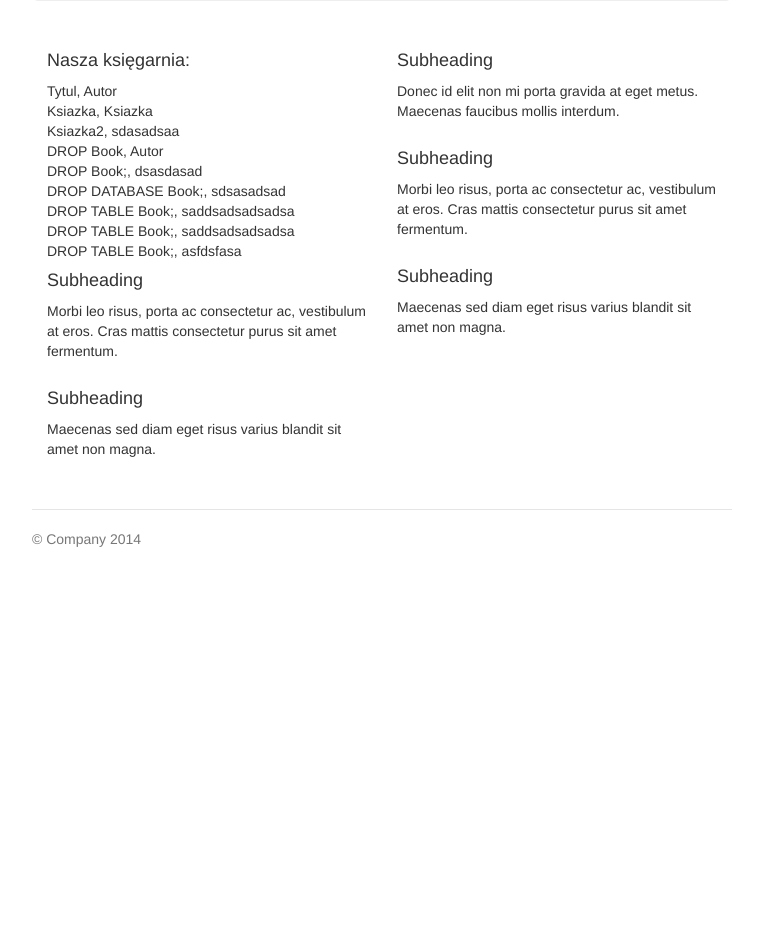
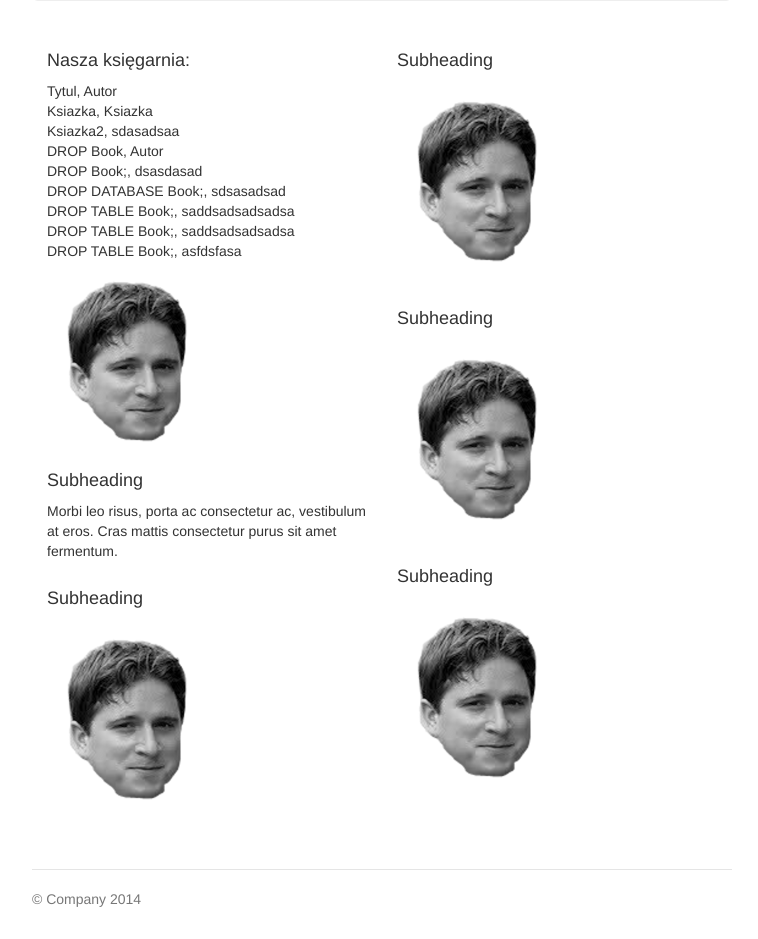
Before and after one commit to Pindzia/TAS_Projekt_GR_3, a Django app: page / in a window 1280 px wide. Shown: the part 705-1644 px from the top of the page, without its empty margins (258-1016 px from the left). Before the commit the page ends 1252 px from the top, so only its background shows below. Run offline with Django 3.2, Linux system fonts and the light colour scheme; data comes from the database, SQL or seed files in the repository; both versions use the stored data as it was after the commit; parts of the project's set-up code (start-up, migrations or seed data) failed here and were passed over; some libraries are stand-ins or nearby versions.

Commit message:
Pierwsze spotkanie

```diff
--- a/books/views.py
+++ b/books/views.py
@@ -14,7 +14,6 @@ def home(request):
         new_book.save() # I zapisujemy do bazy danych. To wszystko.
 
     books = Book.objects.all()
-    print books
 
     template = "home.html"
     context = {"addBookForm":addBookForm, "books":books}
--- a/templates/base.html
+++ b/templates/base.html
@@ -14,7 +14,7 @@
     <title>Księgarnia</title>
 
     <!-- Bootstrap core CSS -->
-    <link href="{% static 'css/bootstrap.min.css' %}" rel="stylesheet">
+    <link href="{% static 'css/bootstrap.min.css' %}" rel="stylesheet"> <!-- Linkowanie plikow static !-->
 
     <!-- Custom styles for this template -->
     <link href="{% static 'css/jumbotron.css' %}" rel="stylesheet">
--- a/templates/home.html
+++ b/templates/home.html
@@ -1,4 +1,5 @@
 {% extends "base.html" %}
+{% load staticfiles %}
 
 
 
@@ -58,23 +59,24 @@
               {{ book.title }}, {{ book.author }} <br>
             {% endfor %}
 
+            <img src="{% static 'img/kappa2.jpeg' %}" class="img-rounded" alt="Cinque Terre" width="auto" height="auto">
 
           <h4>Subheading</h4>
           <p>Morbi leo risus, porta ac consectetur ac, vestibulum at eros. Cras mattis consectetur purus sit amet fermentum.</p>
 
           <h4>Subheading</h4>
-          <p>Maecenas sed diam eget risus varius blandit sit amet non magna.</p>
+          <p> <img src="{% static 'img/kappa2.jpeg' %}" class="img-rounded" alt="Cinque Terre" width="auto" height="auto"></p>
         </div>
 
         <div class="col-lg-6">
           <h4>Subheading</h4>
-          <p>Donec id elit non mi porta gravida at eget metus. Maecenas faucibus mollis interdum.</p>
+          <p> <img src="{% static 'img/kappa2.jpeg' %}" class="img-rounded" alt="Cinque Terre" width="auto" height="auto"></p>
 
           <h4>Subheading</h4>
-          <p>Morbi leo risus, porta ac consectetur ac, vestibulum at eros. Cras mattis consectetur purus sit amet fermentum.</p>
+          <p> <img src="{% static 'img/kappa2.jpeg' %}" class="img-rounded" alt="Cinque Terre" width="auto" height="auto"></p>
 
           <h4>Subheading</h4>
-          <p>Maecenas sed diam eget risus varius blandit sit amet non magna.</p>
+          <p> <img src="{% static 'img/kappa2.jpeg' %}" class="img-rounded" alt="Cinque Terre" width="auto" height="auto"></p>
         </div>
       </div>
 
```
Also changed, not shown: db.sqlite3, static/static_dirs/img/community_image_1418393964.png (added), static/static_dirs/img/kappa2.jpeg (added), 9 other files.
